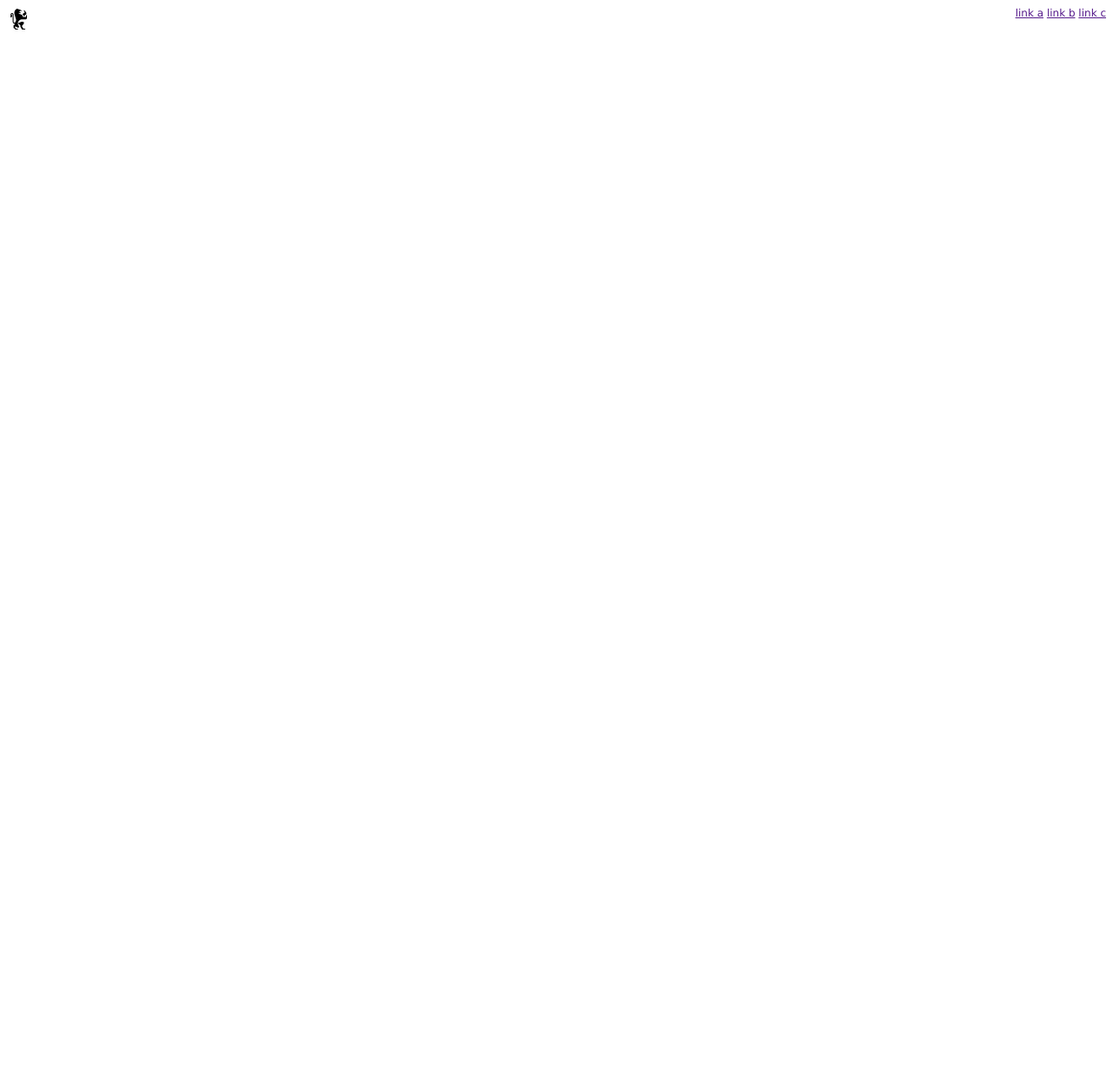
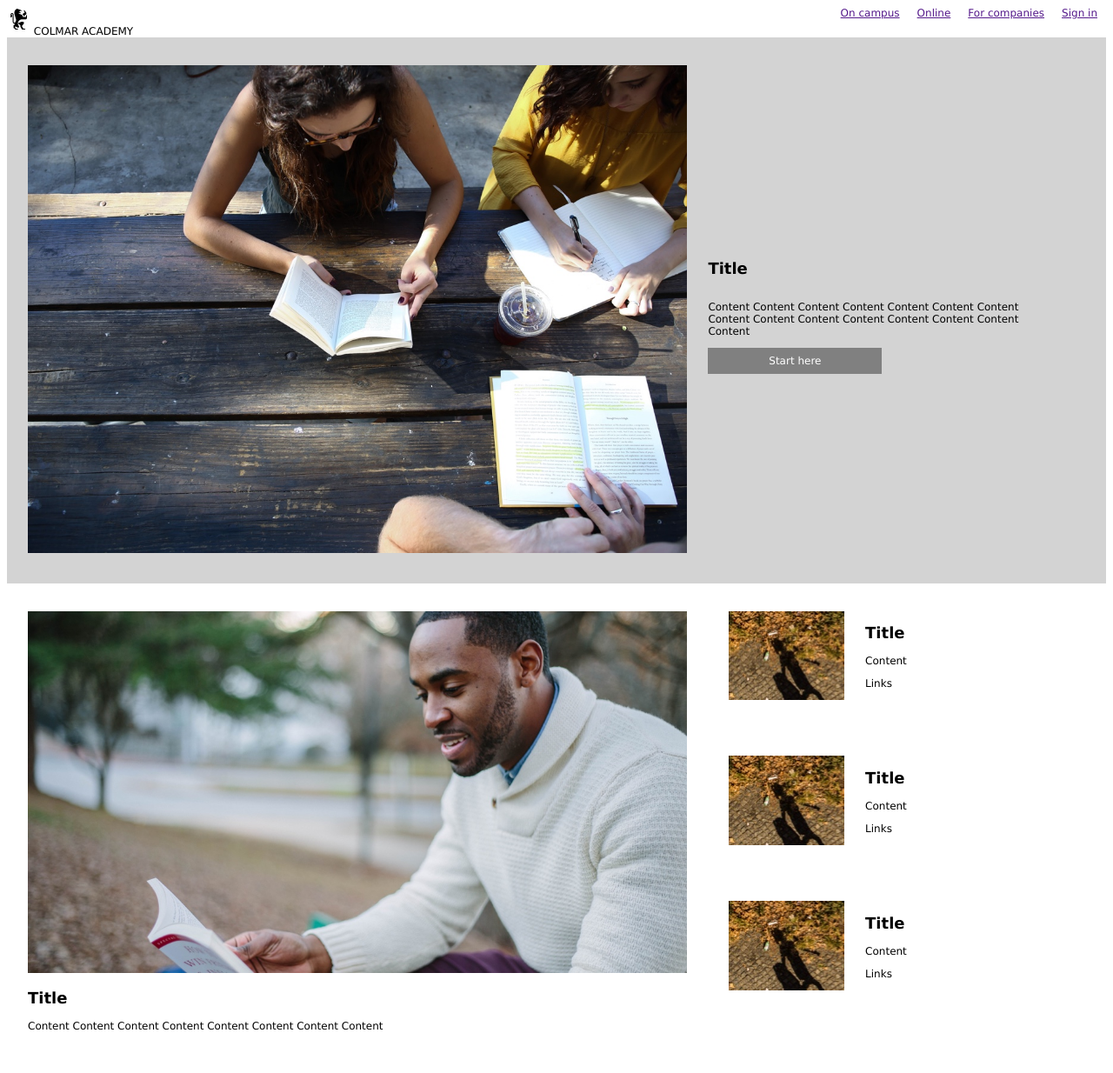
Before and after one commit to bruce-initial/bruce-initial.github.io, a plain HTML site: page index.html in a window 1280 px wide. Shown: the whole page at 87% size. Before the commit the page ends 800 px from the top, so only its background shows below. Drawn offline with Linux system fonts and the light colour scheme.

Commit message:
updated assessment1 solution

```diff
--- a/index.html
+++ b/index.html
@@ -5,40 +5,104 @@
     <meta charset="UTF-8">
     <meta http-equiv="X-UA-Compatible" content="IE=edge">
     <meta name="viewport" content="width=device-width, initial-scale=1.0">
-    <link rel='stylesheet' href="./styles.css" />
-    <title>Colma Academy</title>
+    <link rel="stylesheet" href='./styles.css'>
+    <title>Document</title>
 </head>
 
 <body>
     <div class='main-container'>
-        <div class='navigation-bar'>
+
+        <!-- nativation bar -->
+        <div class='navigationbar'>
             <div class='logo'>
                 <img src='./src/images/ic-logo.svg' />
+                <span>COLMAR</span>
+                <span>ACADEMY</span>
             </div>
-            <div>
-                <a href=''>link a</a>
-                <a href=''>link b</a>
-                <a href=''>link c</a>
+            <div class='links'>
+                <div class='link'><a href=''>On campus</a></div>
+                <div class='link'><a href=''>Online</a></div>
+                <div class='link'><a href=''>For companies</a></div>
+                <div class='link'><a href=''>Sign in</a></div>
             </div>
         </div>
-        <div class='navigation-bar-mobile'>
-            <div><img src="./src/images/ic-logo.svg" /></div>
-            <div><img src="./src/images/ic-on-campus.svg" /></div>
-            <div><img src="./src/images/ic-online.svg" /></div>
-            <div><img src="./src/images/ic-login.svg" /></div>
+
+        <!-- mobile setting -->
+        <div class='navigationbar-mobile'>
+            <div class='logo'><img src='./src/images/ic-logo.svg' /></div>
+            <div class='logo'><img src='./src/images/ic-on-campus.svg' /></div>
+            <div class='logo'><img src='./src/images/ic-online.svg' /></div>
+            <div class='logo'><img src='./src/images/ic-login.svg' /></div>
         </div>
-        <div class='navigation'></div>
-        <div class='navigation'></div>
-        <div class='navigation'></div>
-        <div class='navigation'></div>
-        <div class='navigation'></div>
-        <div class='navigation'></div>
-        <div>
-            <div>
 
+
+
+        <!-- poster setting -->
+        <div class='poster'>
+            <div class='picture'>
+                <img src="./src/images/banner.jpg" />
+            </div>
+            <div class='text'>
+                <div>
+                    <h2>Title</h2>
+                </div>
+                <div>
+                    <p>Content Content Content Content Content Content Content Content Content Content Content Content
+                        Content Content Content </p>
+                </div>
+                <div class='button'>Start here</div>
+            </div>
+        </div>
+
+
+        <!-- main content -->
+        <div class='main'>
+            <div class='left-content'>
+                <div class='picture'>
+                    <img src='./src/images/information-main.jpg' />
+                </div>
+                <div class='text'>
+                    <h2>Title</h2>
+                    <p>Content Content Content Content Content Content Content Content </p>
+                </div>
+            </div>
+            <div class='right-content'>
+                <div class='right-sub-content'>
+                    <div class='image'><img src=''></div>
+                    <div class='text'>
+                        <h2>Title</h2>
+                        <p>Content</p>
+                        <p><a>Links</a></p>
+                    </div>
+                </div>
+                <div class='right-sub-content'>
+                    <div class='image'><img src=''></div>
+                    <div class='text'>
+                        <h2>Title</h2>
+                        <p>Content</p>
+                        <p><a>Links</a></p>
+                    </div>
+                </div>
+                <div class='right-sub-content'>
+                    <div class='image'><img src=''></div>
+                    <div class='text'>
+                        <h2>Title</h2>
+                        <p>Content</p>
+                        <p><a>Links</a></p>
+                    </div>
+                </div>
             </div>
 
         </div>
+
+
+
+
+
+        <div class=''></div>
+        <div class=''></div>
+        <div class=''></div>
+        <div class=''></div>
     </div>
 </body>
 
--- a/styles.css
+++ b/styles.css
@@ -1,25 +1,162 @@
 body {
+    font-size: 12px;
     font-family: Verdana, Geneva, Tahoma, sans-serif;
-    font-size: 12px;
 }
 
-/* navigation bar setup */
-.navigation-bar {
+/* navigation bar */
+.navigationbar {
     display: flex;
-    justify-content: space-between;
 }
-.navigation-bar-mobile {
+
+.navigationbar .links {
+    display: flex;
+    flex: 1;
+    justify-content: flex-end;
+}
+
+.navigationbar .links .link {
+    margin-left: 10px;
+    margin-right: 10px;
+}
+
+.navigationbar .logo {
+    flex: 1;
+}
+
+.navigationbar-mobile {
     display: flex;
     justify-content: space-around;
+
     display: none;
 }
 
-/* mobile view setup */
-@media screen and (max-width: 768px) {
-    .navigation-bar-mobile {
+
+/* poster */
+.poster {
+    display: flex;
+    background-color: lightgrey;
+}
+.poster .picture {
+    width: 60%;
+    margin: 32px 24px;
+}
+.poster .picture img {
+    width: 100%;
+}
+
+.poster .text {
+    width: 30%;
+    display: flex;
+    flex-direction: column;
+    justify-content: center;
+}
+
+.poster .text .button{
+    width: 200px;
+    background-color: grey;
+    color: white;
+    border: none;
+    padding-top: 8px;
+    padding-bottom: 8px;
+    text-align: center;
+}
+
+
+/* main setup */
+.main {
+    display: flex;
+}
+.main .left-content {
+    width: 60%;
+    display: flex;
+    flex-direction: column;
+    margin-left: 24px;
+    margin-right: 24px;
+    margin-top: 32px;
+    margin-bottom: 32px;
+}
+.main .picture {
+    width: 100%;
+}
+.main .picture img {
+    width: 100%;
+}
+
+.main .right-content {
+    width: 30%;
+}
+
+.main .right-content .right-sub-content{
+    width: 100%;
+    display: flex;
+    padding: 32px 24px;
+}
+.main .right-content .right-sub-content .image{
+    width: 35%;
+}
+.main .right-content .right-sub-content .image{
+    background-image: url('./src/images/information-orientation.jpg');
+    width: 35%;
+    height: auto;
+}
+.main .right-content .right-sub-content .text {
+    margin-left: 24px;
+}
+.right-sub-content:hover{
+    background-color: lightgrey;
+    transition: 0.5s;
+}
+
+
+
+
+@media screen and (max-width: 768px){
+    .navigationbar-mobile {
         display: flex;
     }
-    .navigation-bar{
+    .navigationbar {
         display: none;
     }
+    .poster{
+        display: flex;
+        flex-direction: column;
+    }
+    .poster .picture {
+        width: 100%;
+        margin: 0;
+    }
+    .poster .button {
+        width: 80%;
+    }
+    .poster .text {
+        width: 100%;
+        display: flex;
+        flex-direction: column;
+        align-items: flex-start;
+    }
+    .poster .text .button {
+        position: relative;
+        left: 10px;
+        right: 10px;
+    }
+
+
+    .main .left-content{
+        display: none;
+    }
+    .main .right-content {
+        width: 93%;
+    }
+    .main .right-content .right-sub-content .image {
+        width: 100%;
+    }
+    .main .right-content .right-sub-content .image{
+        background-image: url('./src/images/information-orientation-mobile.jpg');
+        width: 100%;
+        height: 200px;
+    }
+    .main .right-content .right-sub-content{
+        display: flex;
+        flex-direction: column;
+    }
 }
```
Also changed, not shown: 1 other file.
